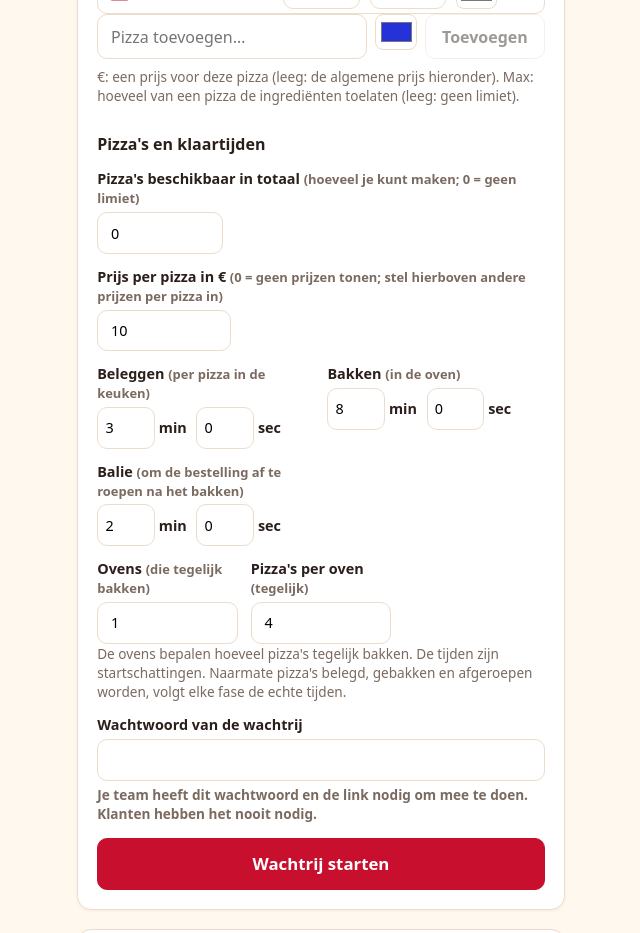
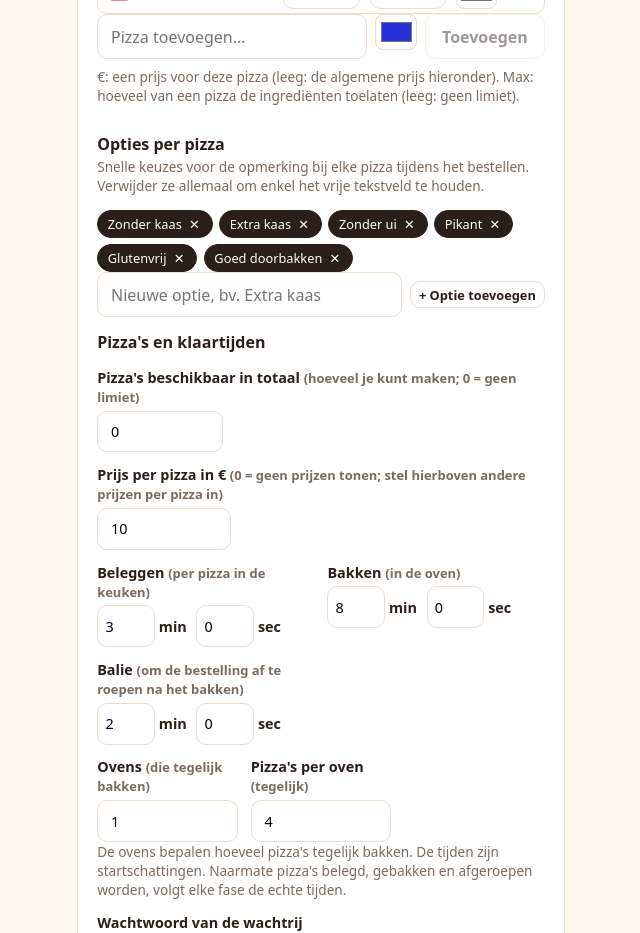
Before and after one commit to kvriesacker/order-queue, an Angular app: page /#/ in a window 1280 px wide. Shown: the part 1080-2013 px from the top of the page, without its empty margins (319-959 px from the left). Built offline with nearby package versions, Linux system fonts and the light colour scheme.

Commit message:
Quick picks for pizza notes are set by the host; none leaves only the free text
Co-Authored-By: Claude Opus 5.5 (1M context) <noreply@anthropic.com>
Claude-Session: https://claude.ai/code/session_01Y47CrqqKXQSeZLzB9pnjyQ

```diff
--- a/src/app/i18n/nl/setup.ts
+++ b/src/app/i18n/nl/setup.ts
@@ -58,6 +58,14 @@ export const NL_SETUP: Record<string, string> = {
     '€: een prijs voor deze pizza (leeg: de algemene prijs hieronder). Max: hoeveel van een pizza de ingrediënten toelaten (leeg: geen limiet).',
   'That pizza is already on the list.': 'Die pizza staat al op de lijst.',
   'First order number': 'Eerste bestelnummer',
+  'Options per pizza': 'Opties per pizza',
+  'Quick picks for the note of each pizza when taking orders. Remove them all to keep only the free text note.':
+    'Snelle keuzes voor de opmerking bij elke pizza tijdens het bestellen. Verwijder ze allemaal om enkel het vrije tekstveld te houden.',
+  'No options: only the free text note per pizza.': 'Geen opties: enkel het vrije tekstveld per pizza.',
+  'New option, e.g. Extra cheese': 'Nieuwe optie, bv. Extra kaas',
+  'New option': 'Nieuwe optie',
+  '+ Add option': '+ Optie toevoegen',
+  'Remove option {name}': 'Optie {name} verwijderen',
   'The number on your first printed ticket. You can change it later when taking orders.':
     'Het nummer op je eerste geprinte briefje. Je kan het later nog aanpassen bij het bestellen.',
   'The first order number must be a whole number from 1 to 999999.':
--- a/src/app/models.ts
+++ b/src/app/models.ts
@@ -85,6 +85,31 @@ export interface QueueState {
   sponsors?: Sponsor[];
   /** Seconds each sponsor stays on the customer screens before the next one. */
   sponsorSeconds?: number;
+  /**
+   * Quick picks for a pizza's note when taking orders (Koen). Missing: the standard ones in
+   * the staff's language; empty: only the free text note.
+   */
+  quickNotes?: string[];
+}
+
+/** The standard quick picks (English keys of the Dutch dictionary). */
+export const DEFAULT_QUICK_NOTES = ['No cheese', 'Extra cheese', 'No onion', 'Spicy', 'Gluten free', 'Well done'];
+export const MAX_QUICK_NOTES = 20;
+export const MAX_QUICK_NOTE_LENGTH = 30;
+
+/** Quick picks as the order page can show them: trimmed, short, no blanks or doubles. */
+export function cleanQuickNotes(notes: unknown): string[] {
+  if (!Array.isArray(notes)) return [];
+  const seen = new Set<string>();
+  const out: string[] = [];
+  for (const n of notes) {
+    // A comma would split the pick in two inside the note.
+    const text = typeof n === 'string' ? n.replace(/,/g, ' ').replace(/\s+/g, ' ').trim().slice(0, MAX_QUICK_NOTE_LENGTH) : '';
+    if (!text || seen.has(text.toLowerCase())) continue;
+    seen.add(text.toLowerCase());
+    out.push(text);
+  }
+  return out.slice(0, MAX_QUICK_NOTES);
 }
 
 /** A sponsor on the customer screens: a name, and optionally a short message. */
@@ -274,6 +299,7 @@ export type QueueAction =
   | { type: 'bake'; id: string; item: number; unit: number; oven: number | null }
   /** The kitchen changes one pizza's maximum or sold-out mark, without touching the rest. */
   | { type: 'type-limit'; name: string; max?: number; soldOut?: boolean }
+  | { type: 'quick-notes'; notes: string[] }
   /** The number the next order gets, to follow pre-printed tickets (Koen). */
   | { type: 'next-number'; number: number };
 
@@ -465,6 +491,8 @@ export function applyAction(state: QueueState, action: QueueAction, now = Date.n
           : { ...o, items, updatedAt: now };
       });
     }
+    case 'quick-notes':
+      return { ...state, quickNotes: cleanQuickNotes(action.notes) };
     case 'next-number': {
       // Never a number an order in the shop still has, so two customers can't share one.
       const n = cleanOrderNumber(action.number);
@@ -728,9 +756,11 @@ export function normalizeState(state: QueueState): QueueState {
   const lang = state.lang === 'en' ? 'en' : 'nl';
   const sponsors = cleanSponsors(state.sponsors);
   const sponsorSeconds = cleanSponsorSeconds(state.sponsorSeconds);
+  // Missing stays missing: those queues keep the standard quick picks.
+  const quickNotes = state.quickNotes === undefined ? {} : { quickNotes: cleanQuickNotes(state.quickNotes) };
   return {
     id, name, nextNumber, menu, timing, orders, soldCleared, soldClearedByType, ovensOut,
-    hostEpoch, hostId, lang, sponsors, sponsorSeconds,
+    hostEpoch, hostId, lang, sponsors, sponsorSeconds, ...quickNotes,
   };
 }
 
--- a/src/app/pages/home.ts
+++ b/src/app/pages/home.ts
@@ -2,16 +2,17 @@ import { Component, inject, signal } from '@angular/core';
 import { FormsModule } from '@angular/forms';
 import { Router } from '@angular/router';
 import { QueueService } from '../queue.service';
-import { DEFAULT_MENU, DEFAULT_TIMING, MenuItem, QueueState, TIMING_KEYS, Timing, cleanOrderNumber } from '../models';
+import { DEFAULT_MENU, DEFAULT_TIMING, MenuItem, QueueState, TIMING_KEYS, Timing, cleanOrderNumber, cleanQuickNotes, DEFAULT_QUICK_NOTES } from '../models';
 import { MenuEditor } from './menu-editor';
 import { TimingEditor } from './timing-editor';
+import { QuickNotesEditor } from './quick-notes-editor';
 import { InstallApp } from './install-app';
 import { T, dateLocale, lang, queueLang, t } from '../i18n/i18n';
 import { LangSwitch } from '../i18n/lang-switch';
 
 @Component({
   selector: 'app-home',
-  imports: [FormsModule, MenuEditor, TimingEditor, InstallApp, T, LangSwitch],
+  imports: [FormsModule, MenuEditor, TimingEditor, QuickNotesEditor, InstallApp, T, LangSwitch],
   template: `
     <main class="home">
       <div class="home-lang"><app-lang-switch /></div>
@@ -43,6 +44,11 @@ import { LangSwitch } from '../i18n/lang-switch';
           <span class="hint">{{ 'Untick what you don’t sell and pick a color for each pizza.' | t }}</span>
         </div>
         <app-menu-editor [(menu)]="menu" [defaultPrice]="timing().price" />
+        <div class="stack tight">
+          <strong>{{ 'Options per pizza' | t }}</strong>
+          <span class="hint">{{ 'Quick picks for the note of each pizza when taking orders. Remove them all to keep only the free text note.' | t }}</span>
+        </div>
+        <app-quick-notes-editor [(notes)]="quickNotes" />
         <strong>{{ 'Pizzas and ready times' | t }}</strong>
         <app-timing-editor [(timing)]="timing" />
         <label>
@@ -112,6 +118,7 @@ export class Home {
   createError = signal('');
   menu = signal<MenuItem[]>(lastMenu());
   timing = signal<Timing>(lastTiming());
+  quickNotes = signal<string[]>(lastQuickNotes());
   mine = signal(hostedQueues());
 
   create() {
@@ -130,10 +137,11 @@ export class Home {
     try {
       localStorage.setItem(LAST_MENU_KEY, JSON.stringify(this.menu()));
       localStorage.setItem(LAST_TIMING_KEY, JSON.stringify(this.timing()));
+      localStorage.setItem(LAST_NOTES_KEY, JSON.stringify(this.quickNotes()));
     } catch {
       // Not remembering the menu is fine.
     }
-    this.go(this.queue.create(this.name, this.menu(), this.timing(), lang(), this.password.trim(), this.firstNumber));
+    this.go(this.queue.create(this.name, this.menu(), this.timing(), lang(), this.password.trim(), this.firstNumber, this.quickNotes()));
   }
 
   join() {
@@ -171,6 +179,18 @@ export class Home {
 
 const LAST_MENU_KEY = 'pizza-queue:last-menu';
 const LAST_TIMING_KEY = 'pizza-queue:last-timing';
+const LAST_NOTES_KEY = 'pizza-queue:last-quick-notes';
+
+/** The quick picks of the last queue started here, or the standard ones in this language. */
+function lastQuickNotes(): string[] {
+  try {
+    const saved = JSON.parse(localStorage.getItem(LAST_NOTES_KEY) ?? 'null');
+    if (Array.isArray(saved)) return cleanQuickNotes(saved);
+  } catch {
+    // Fall back to the standard ones.
+  }
+  return DEFAULT_QUICK_NOTES.map((n) => t(n));
+}
 
 function lastTiming(): Timing {
   try {
--- a/src/app/pages/menu-page.ts
+++ b/src/app/pages/menu-page.ts
@@ -1,18 +1,19 @@
 import { Component, computed, effect, inject, signal, untracked } from '@angular/core';
 import {
-  DEFAULT_SPONSOR_SECONDS, DEFAULT_TIMING, MenuItem, QueueState, Sponsor, Timing, cleanSponsors, pizzasLeft,
-  pizzasSold,
+  DEFAULT_QUICK_NOTES, DEFAULT_SPONSOR_SECONDS, DEFAULT_TIMING, MenuItem, QueueState, Sponsor, Timing,
+  cleanQuickNotes, cleanSponsors, pizzasLeft, pizzasSold,
 } from '../models';
 import { QueueService } from '../queue.service';
 import { phaseTimes } from '../estimate';
 import { MenuEditor } from './menu-editor';
 import { TimingEditor } from './timing-editor';
-import { Lang, T, isLang } from '../i18n/i18n';
+import { QuickNotesEditor } from './quick-notes-editor';
+import { Lang, T, isLang, t } from '../i18n/i18n';
 
 /** Lets the staff change the menu and the starting time estimate while the queue runs. */
 @Component({
   selector: 'app-menu-page',
-  imports: [MenuEditor, TimingEditor, T],
+  imports: [MenuEditor, TimingEditor, QuickNotesEditor, T],
   template: `
     <main class="page narrow-page">
       <section class="card stack">
@@ -31,6 +32,11 @@ import { Lang, T, isLang } from '../i18n/i18n';
         <h2>{{ 'Menu' | t }}</h2>
         <p class="hint">{{ 'Changes apply to new orders. Orders already placed keep their colors.' | t }}</p>
         <app-menu-editor [(menu)]="menu" [defaultPrice]="timing().price" />
+        <h2>{{ 'Options per pizza' | t }}</h2>
+        <p class="hint">
+          {{ 'Quick picks for the note of each pizza when taking orders. Remove them all to keep only the free text note.' | t }}
+        </p>
+        <app-quick-notes-editor [(notes)]="quickNotes" />
         <h2>{{ 'Pizzas and ready times' | t }}</h2>
         @if (sold(); as s) {
           <p class="hint">
@@ -102,6 +108,7 @@ export class MenuPage {
   protected timing = signal<Timing>({ ...DEFAULT_TIMING });
   protected saved = signal(false);
   protected sponsors = signal<Sponsor[]>([]);
+  protected quickNotes = signal<string[]>([]);
   protected sponsorSeconds = signal(DEFAULT_SPONSOR_SECONDS);
   /** The queue's settings as last loaded into the editor (or saved from it). */
   private base = signal<string | null>(null);
@@ -156,6 +163,7 @@ export class MenuPage {
     this.timing.set(state.timing);
     this.sponsors.set(state.sponsors ?? []);
     this.sponsorSeconds.set(state.sponsorSeconds ?? DEFAULT_SPONSOR_SECONDS);
+    this.quickNotes.set(state.quickNotes ?? DEFAULT_QUICK_NOTES.map((n) => t(n)));
     this.base.set(this.json());
   }
 
@@ -166,6 +174,7 @@ export class MenuPage {
       timing: this.timing(),
       sponsors: this.sponsors(),
       seconds: this.sponsorSeconds(),
+      quickNotes: this.quickNotes(),
     });
   }
 
@@ -182,10 +191,17 @@ export class MenuPage {
     this.sponsors.update((list) => list.map((s, i) => (i === index ? { ...s, [field]: value } : s)));
   }
 
+  private quickNotesChanged(): boolean {
+    const base = this.base();
+    return base === null || JSON.stringify(JSON.parse(base).quickNotes) !== JSON.stringify(this.quickNotes());
+  }
+
   save() {
     this.queue.setMenu(this.menu());
     this.queue.setTiming(this.timing());
     this.queue.setSponsors(cleanSponsors(this.sponsors()), this.sponsorSeconds());
+    // Saved only once changed, so older queues keep following the staff's language.
+    if (this.quickNotesChanged()) this.queue.setQuickNotes(cleanQuickNotes(this.quickNotes()));
     // Blank rows are dropped when saved.
     this.sponsors.set(cleanSponsors(this.sponsors()));
     this.base.set(this.json());
--- /dev/null
+++ b/src/app/pages/quick-notes-editor.ts
@@ -0,0 +1,64 @@
+import { Component, model } from '@angular/core';
+import { MAX_QUICK_NOTES, MAX_QUICK_NOTE_LENGTH, cleanQuickNotes } from '../models';
+import { T } from '../i18n/i18n';
+
+/**
+ * The quick picks for a pizza's note (extra cheese, spicy, …), set by the host (Koen).
+ * With none, taking an order only has the free text note.
+ */
+@Component({
+  selector: 'app-quick-notes-editor',
+  imports: [T],
+  template: `
+    <ul class="quick-notes-editor">
+      @for (note of notes(); track note; let i = $index) {
+        <li class="note-chip on">
+          {{ note }}
+          <button
+            type="button"
+            class="chip-remove"
+            (click)="remove(i)"
+            [attr.aria-label]="'Remove option {name}' | t: { name: note }"
+          >
+            ✕
+          </button>
+        </li>
+      } @empty {
+        <li class="muted">{{ 'No options: only the free text note per pizza.' | t }}</li>
+      }
+    </ul>
+    <div class="quick-notes-add">
+      <input
+        #input
+        [attr.maxlength]="maxLength"
+        [placeholder]="'New option, e.g. Extra cheese' | t"
+        [attr.aria-label]="'New option' | t"
+        (keydown.enter)="$event.preventDefault(); add(input)"
+      />
+      <button
+        class="btn small"
+        type="button"
+        (click)="add(input)"
+        [disabled]="notes().length >= max"
+      >
+        {{ '+ Add option' | t }}
+      </button>
+    </div>
+  `,
+})
+export class QuickNotesEditor {
+  readonly notes = model.required<string[]>();
+  protected max = MAX_QUICK_NOTES;
+  protected maxLength = MAX_QUICK_NOTE_LENGTH;
+
+  add(input: HTMLInputElement) {
+    if (!input.value.trim()) return;
+    this.notes.set(cleanQuickNotes([...this.notes(), input.value]));
+    input.value = '';
+    input.focus();
+  }
+
+  remove(index: number) {
+    this.notes.update((list) => list.filter((_, i) => i !== index));
+  }
+}
--- a/src/app/pages/take.ts
+++ b/src/app/pages/take.ts
@@ -1,6 +1,7 @@
 import { Component, computed, effect, inject, signal, untracked } from '@angular/core';
 import { FormsModule } from '@angular/forms';
 import {
+  DEFAULT_QUICK_NOTES,
   NewOrderItem,
   OTHER_COLOR,
   cleanOrderNumber,
@@ -11,7 +12,6 @@ import {
   randomId,
 } from '../models';
 
-const QUICK_NOTES = ['No cheese', 'Extra cheese', 'No onion', 'Spicy', 'Gluten free', 'Well done'];
 import { QueueService } from '../queue.service';
 import { clockTime, estimateIfSent, minutesUntil } from '../estimate';
 import { OrderCard } from './order-card';
@@ -120,18 +120,20 @@ import { FocusToggle } from './focus-toggle';
                     ✕
                   </button>
                 </div>
+                @if (quickNotes().length) {
                 <div class="quick-notes">
-                  @for (q of quickNotes; track q) {
+                  @for (q of quickNotes(); track q) {
                     <button
                       class="note-chip"
                       type="button"
                       [class.on]="hasNote(line.note, q)"
                       (click)="toggleNote(i, q)"
                     >
-                      {{ q | t }}
+                      {{ q }}
                     </button>
                   }
                 </div>
+                }
                 <input
                   class="line-note"
                   [ngModel]="line.note"
@@ -309,7 +311,11 @@ export class Take {
   protected focus = focusMode;
   protected menu = computed(() => (this.queue.state()?.menu ?? []).filter((m) => m.enabled));
   protected cart = signal<NewOrderItem[]>([]);
-  protected quickNotes = QUICK_NOTES;
+  /** The host's quick picks; the standard ones (in the staff's language) when never set. */
+  protected quickNotes = computed(() => {
+    const notes = this.queue.state()?.quickNotes;
+    return notes ?? DEFAULT_QUICK_NOTES.map((n) => t(n));
+  });
   protected custom = '';
   protected customer = signal('');
   /** The open orders slide in from the side only when asked, to leave room for the order. */
@@ -478,15 +484,15 @@ export class Take {
 
   /** Quick notes go into the note in the language shown (the kitchen reads them). */
   hasNote(note: string, quick: string): boolean {
-    const text = t(quick).toLowerCase();
+    const text = quick.toLowerCase();
     return splitNote(note).some((n) => n.toLowerCase() === text);
   }
 
   toggleNote(index: number, quick: string) {
     const parts = splitNote(this.cart()[index].note);
     const next = this.hasNote(this.cart()[index].note, quick)
-      ? parts.filter((n) => n.toLowerCase() !== t(quick).toLowerCase())
-      : [...parts, t(quick)];
+      ? parts.filter((n) => n.toLowerCase() !== quick.toLowerCase())
+      : [...parts, quick];
     this.setNote(index, next.join(', '));
   }
 
--- a/src/app/queue.service.ts
+++ b/src/app/queue.service.ts
@@ -29,6 +29,7 @@ import {
   randomId,
   Sponsor,
   cleanOrderNumber,
+  cleanQuickNotes,
 } from './models';
 import { QueueCrypto } from './queue-crypto';
 import { estimateReady } from './estimate';
@@ -198,7 +199,15 @@ export class QueueService {
    * Creates a new queue and returns its id. It's saved online when it opens. Staff joining
    * it need the password as well as the link.
    */
-  create(name: string, menu: MenuItem[], timing: Timing, lang: Lang, password: string, firstNumber = 1): string {
+  create(
+    name: string,
+    menu: MenuItem[],
+    timing: Timing,
+    lang: Lang,
+    password: string,
+    firstNumber = 1,
+    quickNotes?: string[],
+  ): string {
     const id = randomId(10);
     const state: QueueState = {
       id,
@@ -213,6 +222,7 @@ export class QueueService {
       hostEpoch: 0,
       hostId: '',
       lang,
+      ...(quickNotes ? { quickNotes: cleanQuickNotes(quickNotes) } : {}),
     };
     localStorage.setItem(COPY_KEY(id), JSON.stringify(state));
     localStorage.setItem(PASSWORD_KEY(id), password);
@@ -404,6 +414,11 @@ export class QueueService {
 
   setTiming(timing: Timing): void {
     this.dispatch({ type: 'timing', timing });
+  }
+
+  /** The quick picks for a pizza's note when taking orders. */
+  setQuickNotes(notes: string[]): void {
+    this.dispatch({ type: 'quick-notes', notes });
   }
 
   /** Sets the number the next order gets (to follow a new roll of printed tickets). */
--- a/src/styles.css
+++ b/src/styles.css
@@ -2247,3 +2247,36 @@ app-install {
   flex-basis: 100%;
   margin: 0;
 }
+
+/* Settings and start page: the quick picks for a pizza's note. */
+.quick-notes-editor {
+  list-style: none;
+  margin: 0;
+  padding: 0;
+  display: flex;
+  flex-wrap: wrap;
+  gap: 0.4rem;
+}
+.quick-notes-editor .note-chip {
+  display: inline-flex;
+  align-items: center;
+  gap: 0.3rem;
+  cursor: default;
+}
+.chip-remove {
+  border: 0;
+  background: transparent;
+  color: inherit;
+  font: inherit;
+  padding: 0 0.15rem;
+  cursor: pointer;
+}
+.quick-notes-add {
+  display: flex;
+  gap: 0.5rem;
+  align-items: center;
+}
+.quick-notes-add input {
+  flex: 1;
+  min-width: 0;
+}
```
Also changed, not shown: 2 other files (tests, documents, lock files or other folders).
